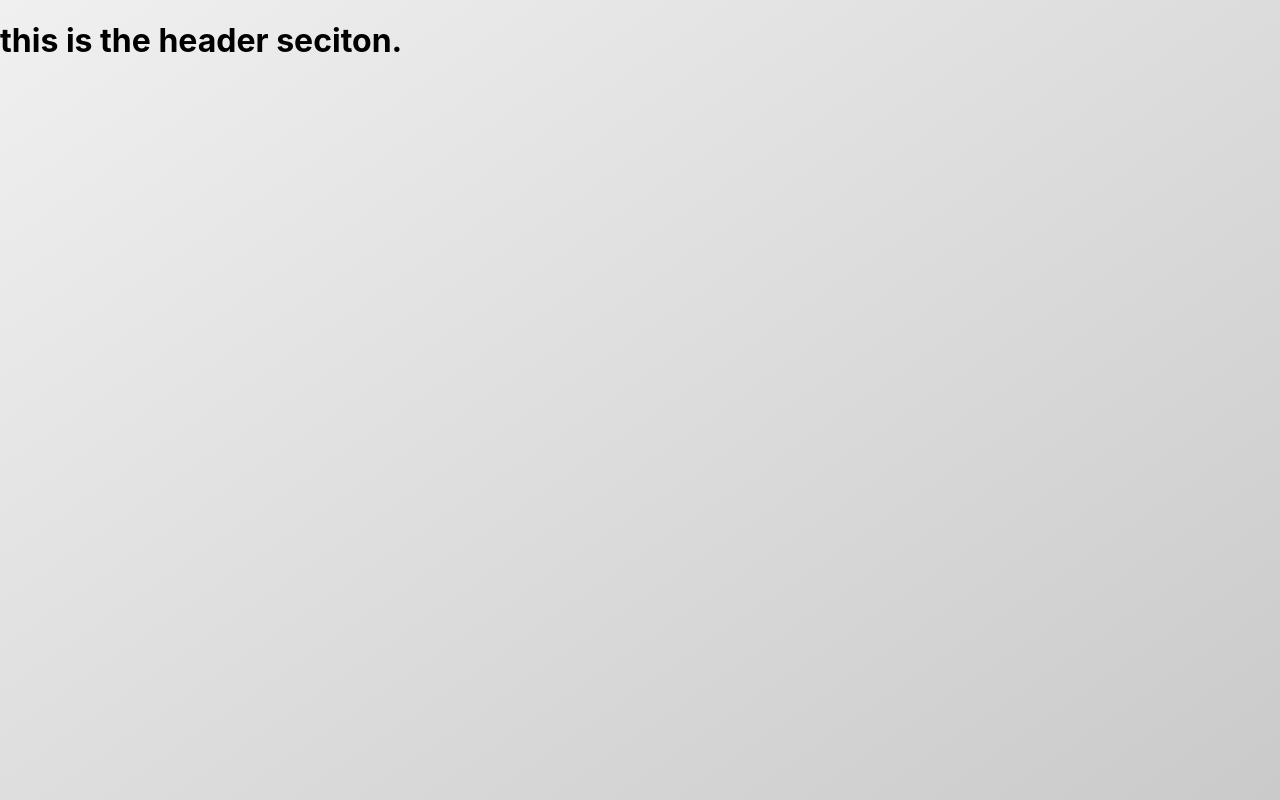
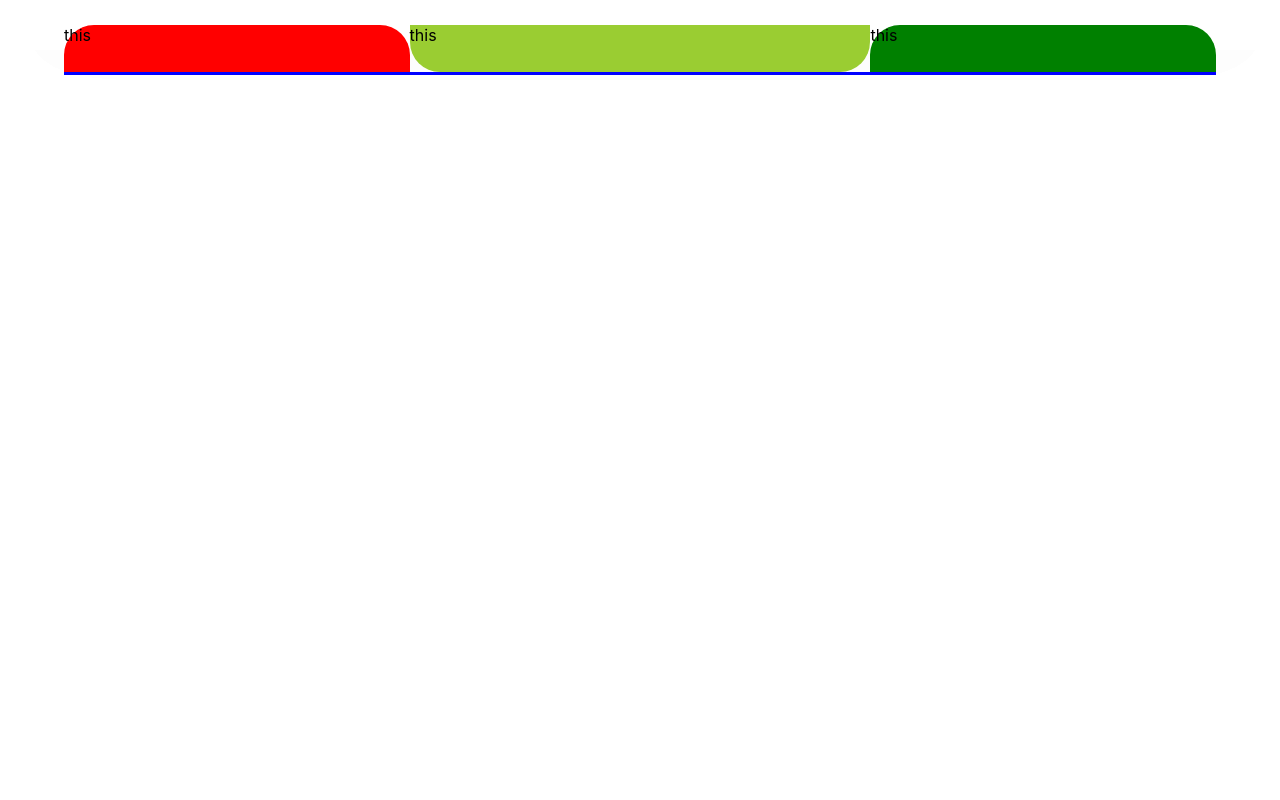
Before and after one commit to CodexpathCommunity/CryptoAgro, a Next.js app: page / in a window 1280 px wide. Built offline with nearby package versions, Linux system fonts and the light colour scheme.

Commit message:
shaped the header border

```diff
--- a/component/Header/HeaderElement.js
+++ b/component/Header/HeaderElement.js
@@ -2,8 +2,34 @@ import styled from "styled-components";
 
 export const HeaderContainer = styled.div`
   display: flex;
-  height: 100vh;
-  border-radius: 0px;
-  background: linear-gradient(145deg, #f0f0f0, #cacaca);
-  box-shadow: 20px 20px 100px #898989, -20px -20px 100px #ffffff;
+  height: 50px;
+  align-items: center;
 `;
+export const HeaderContent = styled.div`
+  max-width: 1400px;
+  width: 90%;
+  margin: 50px auto 0 auto;
+  display: flex;
+  align-items: center;
+  height: 100%;
+  border-bottom: 3px solid blue;
+`;
+export const HeaderRight = styled.div`
+  flex: 0.3;
+  background: red;
+  height: 100%;
+  border-radius: 30px 30px 0 0;
+`;
+export const HeaderCenter = styled.div`
+  flex: 0.4;
+  background: yellowgreen;
+  height: 100%;
+  border-radius: 0 0 30px 30px;
+`;
+export const HeaderLeft = styled.div`
+  flex: 0.3;
+  background: green;
+  height: 100%;
+  border-radius: 30px 30px 0 0;
+`;
+export const HeaderRule = styled.div``;
--- a/component/Header/Index.js
+++ b/component/Header/Index.js
@@ -1,9 +1,19 @@
-import { HeaderContainer } from "./HeaderElement";
+import {
+  HeaderCenter,
+  HeaderContainer,
+  HeaderContent,
+  HeaderLeft,
+  HeaderRight,
+} from "./HeaderElement";
 
 function Header() {
   return (
     <HeaderContainer>
-      <h1>this is the header seciton.</h1>
+      <HeaderContent>
+        <HeaderRight>this</HeaderRight>
+        <HeaderCenter>this </HeaderCenter>
+        <HeaderLeft>this</HeaderLeft>
+      </HeaderContent>
     </HeaderContainer>
   );
 }
--- a/styles/globals.css
+++ b/styles/globals.css
@@ -4,6 +4,9 @@ body {
   margin: 0;
   font-family: -apple-system, BlinkMacSystemFont, Segoe UI, Roboto, Oxygen,
     Ubuntu, Cantarell, Fira Sans, Droid Sans, Helvetica Neue, sans-serif;
+  border-radius: 50px;
+  background: #ffffff;
+  box-shadow: 5px 5px 100px #fcfcfc, -5px -5px 100px #ffffff;
 }
 
 a {
```
